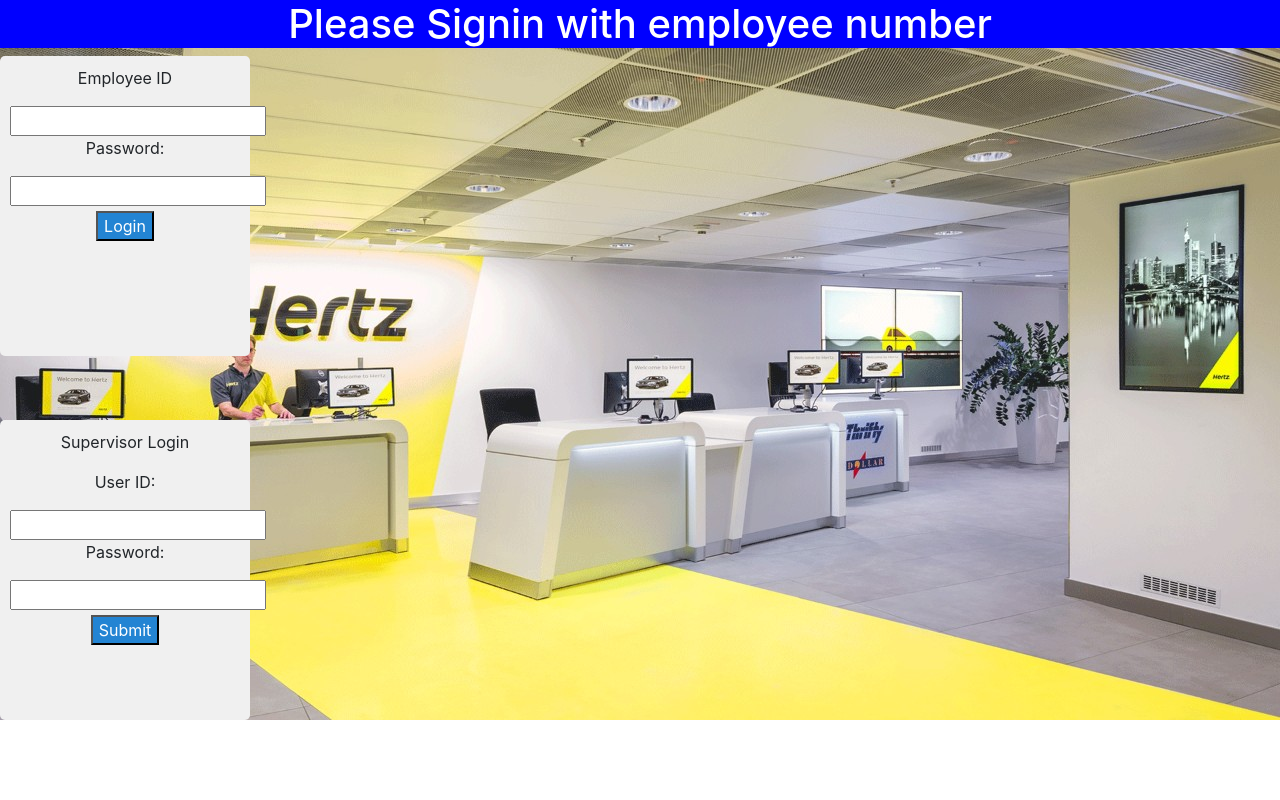
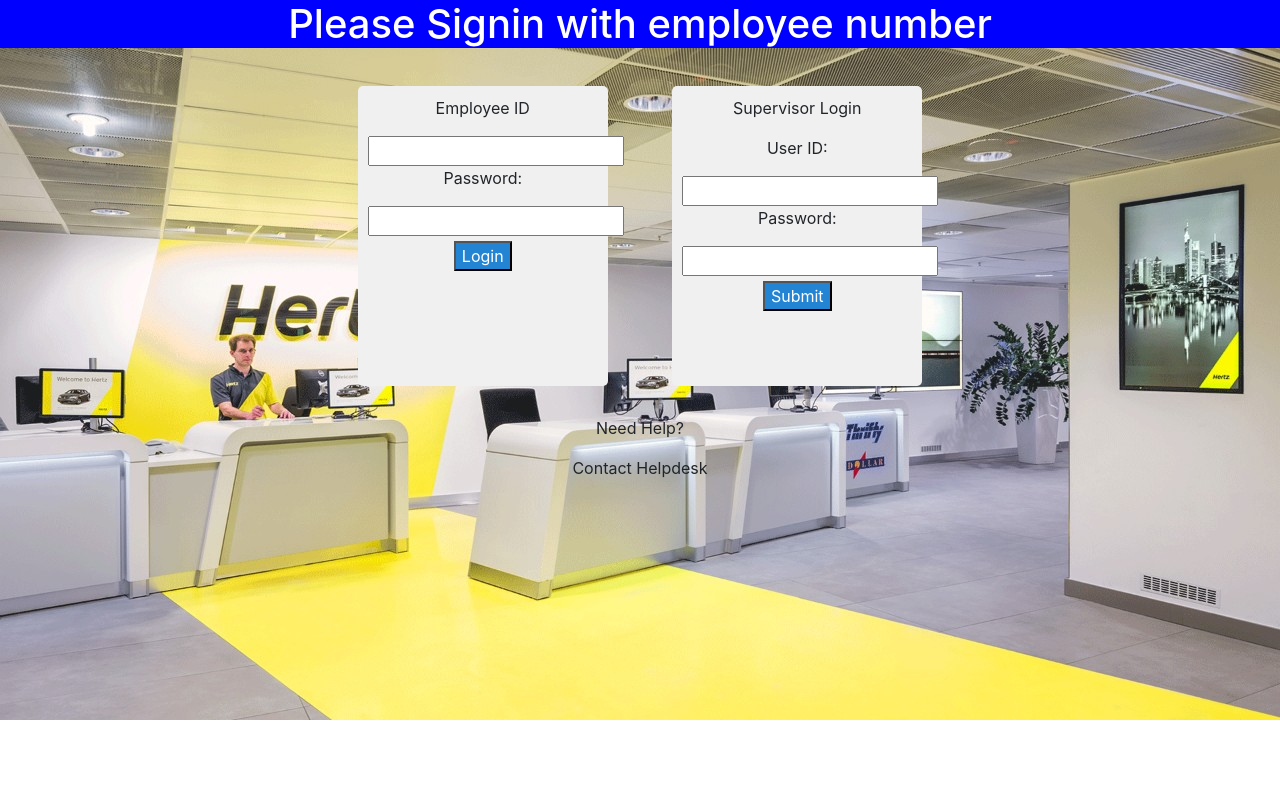
Before and after one commit to danielyguerrero/Hertz, a Django app: page /intranet/ in a window 1280 px wide. Run offline with Django 3.2, Linux system fonts and the light colour scheme; parts of the project's set-up code (start-up, migrations or seed data) failed here and were passed over; some libraries are stand-ins or nearby versions.

Commit message:
updated admin.html

```diff
--- a/apps/intranet/static/intranet/index.css
+++ b/apps/intranet/static/intranet/index.css
@@ -2,14 +2,13 @@
 	background-color: #17568c;
 	height: 100%;
 	width: auto;
+	background: url("images/desk.jpeg") no-repeat;
 	text-align: center;
-	background: url("images/desk.jpeg") no-repeat;
 }
 h1{
 	background-color: blue;
 	color: white !important;
 }
-
 
 .employee_login{
 	background-color: #f0f0f0;
@@ -17,6 +16,9 @@
 	width: 250px;
 	padding: 10px;
 	border-radius: 5px;
+	display: inline-block;
+	margin: 30px;
+
 }
 .admin_login{
 	height: 300px;
@@ -24,6 +26,10 @@
 	background-color: #f0f0f0;
 	padding: 10px;
 	border-radius: 5px;
+	display: inline-block;
+	vertical-align: top;
+	margin:30px;
+
 }
 button{
 	margin: 5px 0px 0px 0px !important;
--- a/apps/intranet/templates/intranet/index.html
+++ b/apps/intranet/templates/intranet/index.html
@@ -24,8 +24,6 @@
 				<input type="text" name="password">
 				<button type="submit">Login</button>
 			</form>
-		<br>
-		<br>
 			<form class="admin_login" action='{% url "a_login" %}' method="post">
 				<p>Supervisor Login</p>
 				{% csrf_token %}
@@ -35,6 +33,11 @@
 				<input type="text" name="password">
 				<button type="submit">Submit</button>
 			</form>
+			<div class="footer">
+				<p>Need Help?</p>
+				<p>Contact Helpdesk </p>
+
+			</div>
 		</div>
 	</body>
 </html>
```
